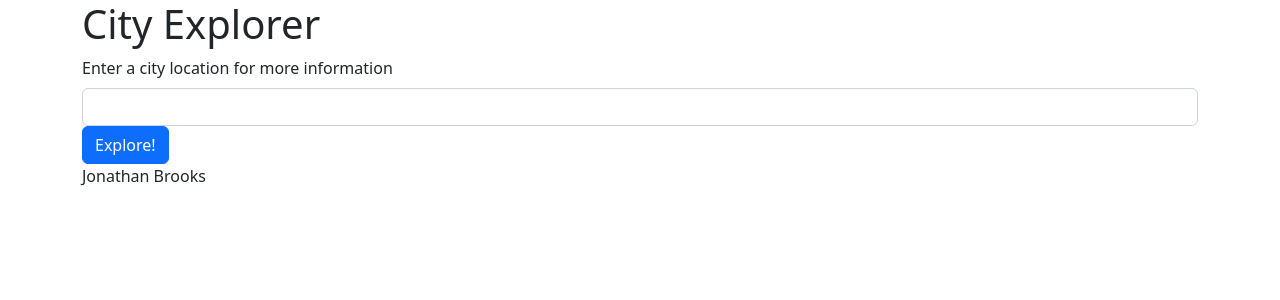
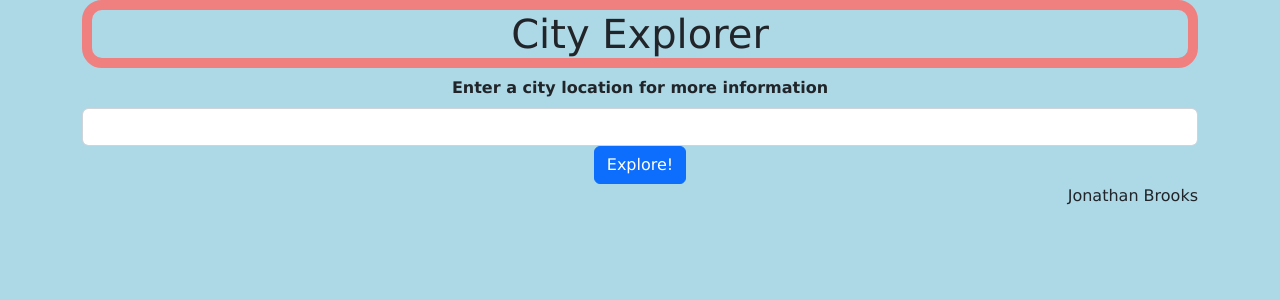
Before and after one commit to jonbrooks01/city-explorer, a React (Create React App) app: page / in a window 1280 px wide. Shown: the top 300 px of the page. Built offline with nearby package versions, Linux system fonts and the light colour scheme.

Commit message:
finished step 3

```diff
--- a/src/Footer.js
+++ b/src/Footer.js
@@ -3,7 +3,7 @@ import React from "react";
 class Footer extends React.Component{
   render(){
     return(
-      <p>Jonathan Brooks</p>
+      <p className="Foot">Jonathan Brooks</p>
     )
 
 
--- a/src/Header.js
+++ b/src/Header.js
@@ -3,7 +3,7 @@ import React from "react";
 class Header extends React.Component{
   render(){
     return(
-      <h1>City Explorer</h1>
+      <h1 className="Head">City Explorer</h1>
     )
 
   }
--- /dev/null
+++ b/src/Location.js
@@ -0,0 +1,19 @@
+import React from "react";
+
+class Location extends React.Component{
+  render(){
+    return(
+
+      <div className="cityData">
+      <p>{this.props.cityName}</p>
+      <p>{this.props.cityLat}</p>
+      <p>{this.props.cityLon}</p>
+      </div>
+    )
+  }
+}
+
+
+
+
+export default Location;
--- /dev/null
+++ b/src/Main.css
@@ -0,0 +1,36 @@
+body{
+  background-color: lightblue;
+}
+
+.Head{
+  text-align: center;
+ font-family:'Lucida Sans', 'Lucida Sans Regular', 'Lucida Grande', 'Lucida Sans Unicode', Geneva, Verdana, sans-serif;
+ border: 10px lightcoral solid;
+ border-radius: 20px;
+}
+.mapImg{
+  display: flex;
+  align-content: center;
+  margin-left: auto;
+  margin-right: auto;
+  padding: 20px;
+}
+
+.cityData{
+  border: 10px solid lightcoral;
+  border-radius: 20px;
+  text-align: center;
+  font-weight: bold;
+  font-family: 'Lucida Sans', 'Lucida Sans Regular', 'Lucida Grande', 'Lucida Sans Unicode', Geneva, Verdana, sans-serif;
+}
+
+.city{
+  text-align: center;
+  font-weight: bold;
+  font-family: 'Lucida Sans', 'Lucida Sans Regular', 'Lucida Grande', 'Lucida Sans Unicode', Geneva, Verdana, sans-serif;
+}
+
+.Foot{
+  text-align: right;
+  font-family: 'Lucida Sans', 'Lucida Sans Regular', 'Lucida Grande', 'Lucida Sans Unicode', Geneva, Verdana, sans-serif;
+}
--- a/src/Main.js
+++ b/src/Main.js
@@ -1,8 +1,9 @@
 import React from "react";
 import { Button, Form} from "react-bootstrap";
-// import { Card } from "react-bootstrap";
+import Location from "./Location";
 import axios from "axios";
-
+import Map from "./Map";
+import './Main.css'
 
 class Main extends React.Component {
   constructor(props) {
@@ -40,19 +41,29 @@ class Main extends React.Component {
   render() {
     return (
       <>
-        <Form onSubmit={this.handleExplorer}>
+        <Form onSubmit={this.handleExplorer} className="city">
             <Form.Group>
               <Form.Label>Enter a city location for more information</Form.Label>
               <Form.Control type="text" onChange={this.handleInput} />
             </Form.Group>
             <Button type="submit">Explore!</Button>
         </Form>
+
         {this.state.displayInfo &&
-                    <>
-                        <p>{this.state.cityName}</p>
-                        <p>{this.state.cityLat}</p>
-                        <p>{this.state.cityLon}</p>
-                    </>
+          <>
+            <Map
+            cityLat={this.state.cityLat}
+            cityLon={this.state.cityLon}
+
+            />
+
+            <Location
+            cityName={this.state.cityName}
+            cityLat={this.state.cityLat}
+            cityLon={this.state.cityLon}
+            />
+            </>
+
   }
       </>
     )
--- /dev/null
+++ b/src/Map.js
@@ -0,0 +1,18 @@
+import React from "react";
+
+class Map extends React.Component {
+  render() {
+    let url = `https://maps.locationiq.com/v3/staticmap?key=${process.env.REACT_APP_CITY_KEY}&center=${this.props.cityLat},${this.props.cityLon}&size=600x600&zoom=14&`
+    return (
+
+      <div className="mapImg" >
+        <img src={url} alt="City Map" />
+
+      </div>
+    )
+  }
+}
+
+
+
+export default Map;
```
Also changed, not shown: 1 other file (tests, documents, lock files or other folders).
